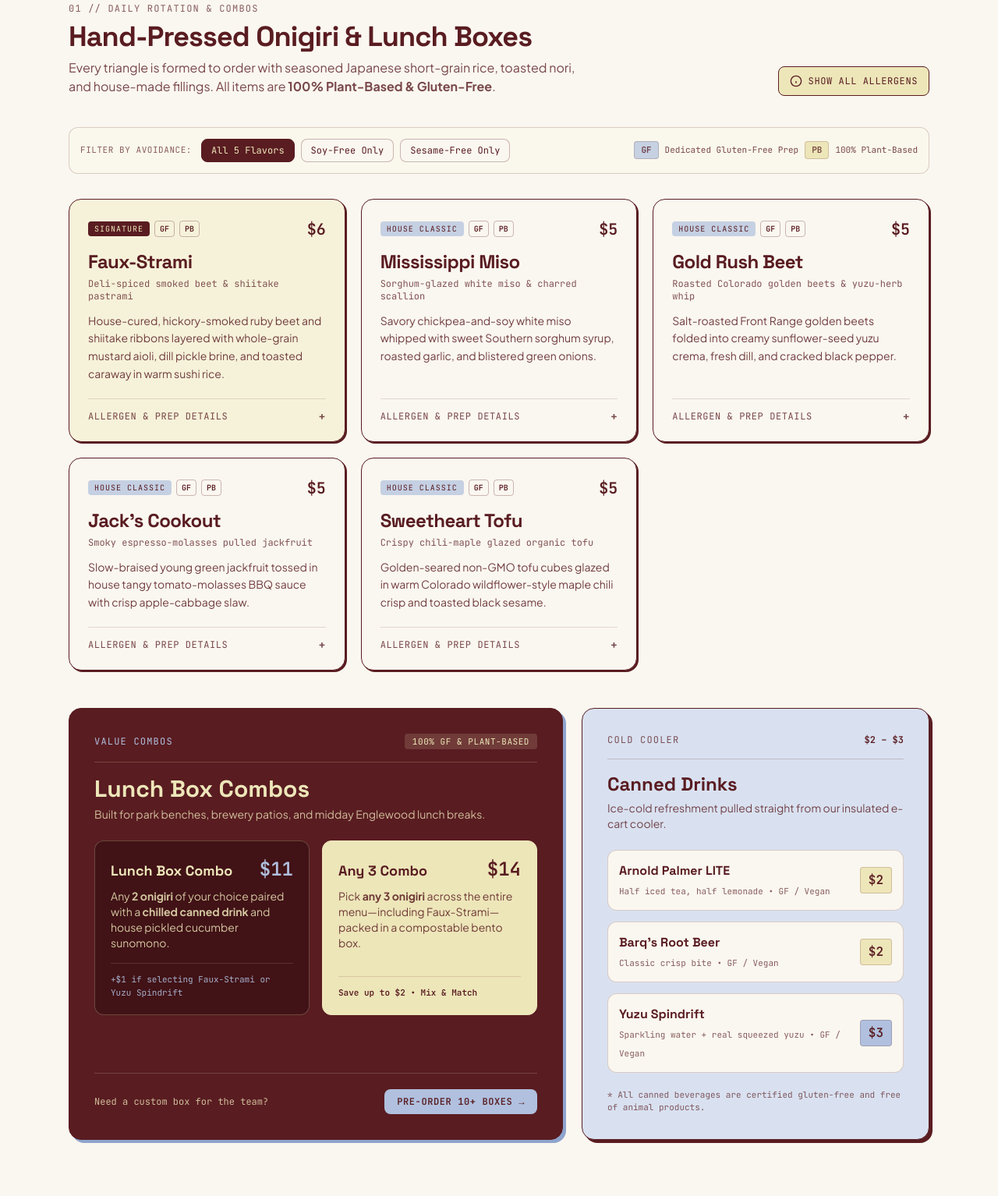
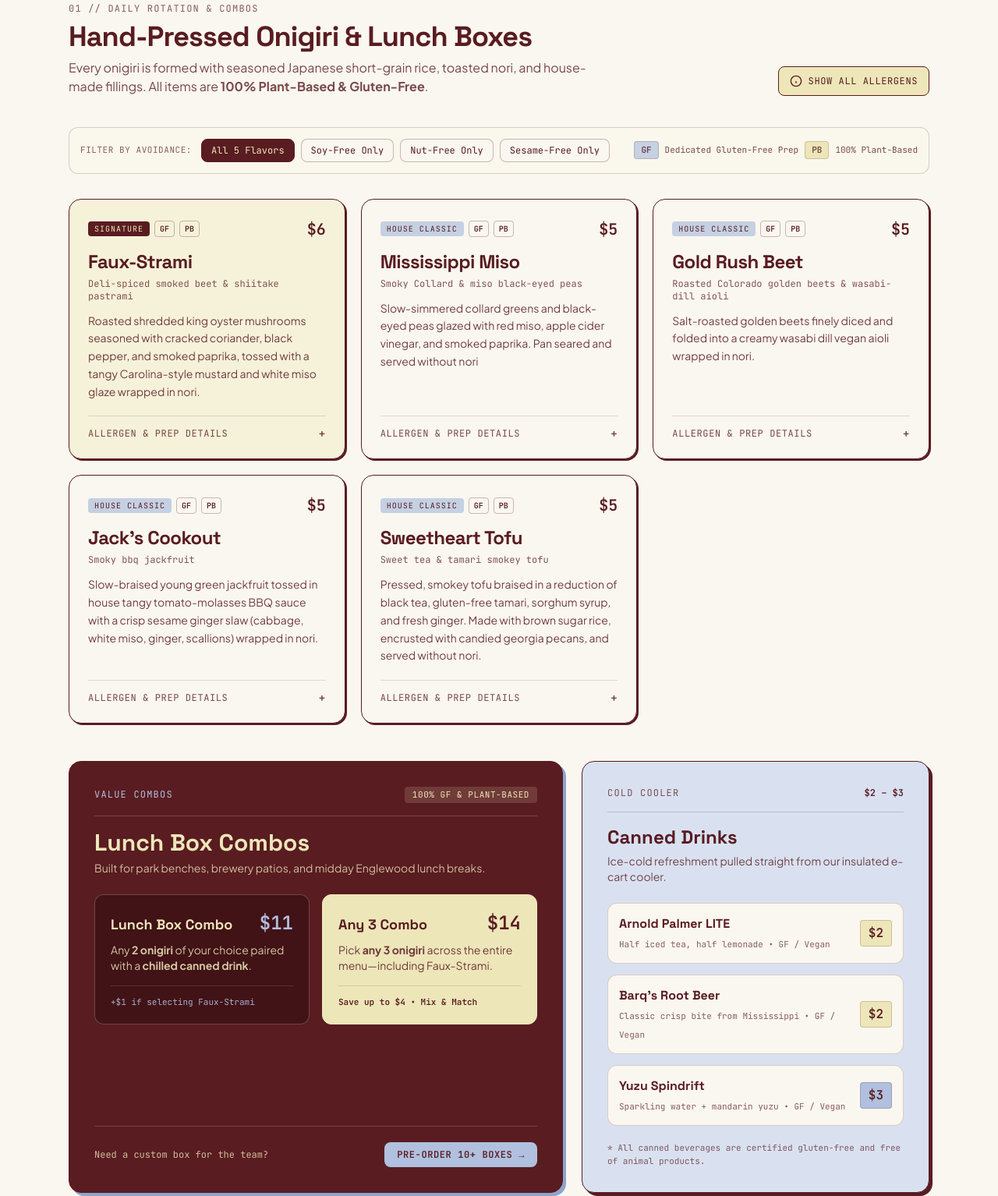
Before and after one commit to jantrkn/kudzukart, a plain HTML site: page index.html in a window 1280 px wide. Shown: the part 932-2466 px from the top of the page at 78% size. Drawn offline with nearby package versions, Linux system fonts and the light colour scheme.

Commit message:
update kudzu website v1.3

```diff
--- a/index.html
+++ b/index.html
@@ -411,7 +411,7 @@
                             Hand-Pressed Onigiri &amp; Lunch Boxes
                         </h2>
                         <p class="text-sm sm:text-base text-maroon/80 mt-2 max-w-2xl">
-                            Every triangle is formed to order with seasoned Japanese short-grain rice, toasted nori, and house-made fillings. All items are <strong>100% Plant-Based &amp; Gluten-Free</strong>.
+                            Every onigiri is formed with seasoned Japanese short-grain rice, toasted nori, and house-made fillings. All items are <strong>100% Plant-Based &amp; Gluten-Free</strong>.
                         </p>
                     </div>
 
@@ -435,6 +435,9 @@
                         </button>
                         <button type="button" data-filter="soy-free" class="filter-btn font-mono text-xs px-3 py-1.5 rounded-lg border border-maroon/30 bg-paper text-maroon hover:border-maroon transition-colors">
                             Soy-Free Only
+                        </button>
+                        <button type="button" data-filter="nut-free" class="filter-btn font-mono text-xs px-3 py-1.5 rounded-lg border border-maroon/30 bg-paper text-maroon hover:border-maroon transition-colors">
+                            Nut-Free Only
                         </button>
                         <button type="button" data-filter="sesame-free" class="filter-btn font-mono text-xs px-3 py-1.5 rounded-lg border border-maroon/30 bg-paper text-maroon hover:border-maroon transition-colors">
                             Sesame-Free Only
@@ -482,11 +485,11 @@
                                             <span class="font-mono font-bold text-2xl text-robin">$11</span>
                                         </div>
                                         <p class="text-xs sm:text-sm text-butter/85 mt-2 leading-relaxed">
-                                            Any <strong>2 onigiri</strong> of your choice paired with a <strong>chilled canned drink</strong> and house pickled cucumber sunomono.
+                                            Any <strong>2 onigiri</strong> of your choice paired with a <strong>chilled canned drink</strong>.
                                         </p>
                                     </div>
                                     <div class="mt-4 pt-3 border-t border-butter/15 font-mono text-[11px] text-robin/90">
-                                        +$1 if selecting Faux-Strami or Yuzu Spindrift
+                                        +$1 if selecting Faux-Strami
                                     </div>
                                 </div>
 
@@ -498,11 +501,11 @@
                                             <span class="font-mono font-bold text-2xl text-maroon">$14</span>
                                         </div>
                                         <p class="text-xs sm:text-sm text-maroon/85 mt-2 leading-relaxed">
-                                            Pick <strong>any 3 onigiri</strong> across the entire menu—including Faux-Strami—packed in a compostable bento box.
+                                            Pick <strong>any 3 onigiri</strong> across the entire menu—including Faux-Strami.
                                         </p>
                                     </div>
                                     <div class="mt-4 pt-3 border-t border-maroon/15 font-mono text-[11px] font-semibold text-maroon">
-                                        Save up to $2 • Mix &amp; Match
+                                        Save up to $4 • Mix &amp; Match
                                     </div>
                                 </div>
                             </div>
@@ -548,7 +551,7 @@
                                 <li class="p-3.5 rounded-xl bg-paper border border-maroon/20 flex items-center justify-between gap-3">
                                     <div>
                                         <span class="font-display font-bold text-base text-maroon block">Barq's Root Beer</span>
-                                        <span class="font-mono text-[11px] text-maroon/70">Classic crisp bite • GF / Vegan</span>
+                                        <span class="font-mono text-[11px] text-maroon/70">Classic crisp bite from Mississippi • GF / Vegan</span>
                                     </div>
                                     <span class="font-mono font-bold text-base px-2.5 py-1 rounded bg-butter border border-maroon/20">$2</span>
                                 </li>
@@ -557,7 +560,7 @@
                                 <li class="p-3.5 rounded-xl bg-paper border border-maroon/20 flex items-center justify-between gap-3">
                                     <div>
                                         <span class="font-display font-bold text-base text-maroon block">Yuzu Spindrift</span>
-                                        <span class="font-mono text-[11px] text-maroon/70">Sparkling water + real squeezed yuzu • GF / Vegan</span>
+                                        <span class="font-mono text-[11px] text-maroon/70">Sparkling water + mandarin yuzu • GF / Vegan</span>
                                     </div>
                                     <span class="font-mono font-bold text-base px-2.5 py-1 rounded bg-robin border border-maroon/20">$3</span>
                                 </li>
@@ -751,9 +754,10 @@
                     price: 6,
                     featured: true,
                     tagline: 'Deli-spiced smoked beet & shiitake pastrami',
-                    description: 'House-cured, hickory-smoked ruby beet and shiitake ribbons layered with whole-grain mustard aioli, dill pickle brine, and toasted caraway in warm sushi rice.',
+                    description: 'Roasted shredded king oyster mushrooms seasoned with cracked coriander, black pepper, and smoked paprika, tossed with a tangy Carolina-style mustard and white miso glaze wrapped in nori.',
                     allergens: ['Mustard', 'Soy (GF Tamari)', 'Sesame'],
                     soyFree: false,
+                    nutFree: true,
                     sesameFree: false,
                     prepNote: '100% Gluten-Free & Plant-Based'
                 },
@@ -762,10 +766,11 @@
                     name: 'Mississippi Miso',
                     price: 5,
                     featured: false,
-                    tagline: 'Sorghum-glazed white miso & charred scallion',
-                    description: 'Savory chickpea-and-soy white miso whipped with sweet Southern sorghum syrup, roasted garlic, and blistered green onions.',
+                    tagline: 'Smoky Collard & miso black-eyed peas',
+                    description: ' Slow-simmered collard greens and black-eyed peas glazed with red miso, apple cider vinegar, and smoked paprika. Pan seared and served without nori',
                     allergens: ['Soy (GF Miso)', 'Sesame'],
                     soyFree: false,
+                    nutFree: true,
                     sesameFree: false,
                     prepNote: '100% Gluten-Free & Plant-Based'
                 },
@@ -774,10 +779,11 @@
                     name: 'Gold Rush Beet',
                     price: 5,
                     featured: false,
-                    tagline: 'Roasted Colorado golden beets & yuzu-herb whip',
-                    description: 'Salt-roasted Front Range golden beets folded into creamy sunflower-seed yuzu crema, fresh dill, and cracked black pepper.',
+                    tagline: 'Roasted Colorado golden beets & wasabi-dill aioli',
+                    description: 'Salt-roasted golden beets finely diced and folded into a creamy wasabi dill vegan aioli wrapped in nori.',
                     allergens: ['None (Top-9 Allergen Free)'],
                     soyFree: true,
+                    nutFree: true,
                     sesameFree: true,
                     prepNote: '100% Gluten-Free, Soy-Free, Nut-Free & Plant-Based'
                 },
@@ -786,10 +792,11 @@
                     name: "Jack's Cookout",
                     price: 5,
                     featured: false,
-                    tagline: 'Smoky espresso-molasses pulled jackfruit',
-                    description: 'Slow-braised young green jackfruit tossed in house tangy tomato-molasses BBQ sauce with crisp apple-cabbage slaw.',
+                    tagline: 'Smoky bbq jackfruit',
+                    description: 'Slow-braised young green jackfruit tossed in house tangy tomato-molasses BBQ sauce with a crisp sesame ginger slaw (cabbage, white miso, ginger, scallions) wrapped in nori.',
                     allergens: ['Mustard'],
                     soyFree: true,
+                    nutFree: true,
                     sesameFree: true,
                     prepNote: '100% Gluten-Free, Soy-Free & Plant-Based'
                 },
@@ -798,10 +805,11 @@
                     name: 'Sweetheart Tofu',
                     price: 5,
                     featured: false,
-                    tagline: 'Crispy chili-maple glazed organic tofu',
-                    description: 'Golden-seared non-GMO tofu cubes glazed in warm Colorado wildflower-style maple chili crisp and toasted black sesame.',
-                    allergens: ['Soy', 'Sesame'],
+                    tagline: 'Sweet tea & tamari smokey tofu',
+                    description: 'Pressed, smokey tofu braised in a reduction of black tea, gluten-free tamari, sorghum syrup, and fresh ginger. Made with brown sugar rice, encrusted with candied georgia pecans, and served without nori.',
+                    allergens: ['Soy', 'Sesame' , 'Tree Nuts'],
                     soyFree: false,
+                    nutFree: false,
                     sesameFree: false,
                     prepNote: '100% Gluten-Free & Plant-Based'
                 }
@@ -885,6 +893,7 @@
 
                 const filteredItems = ONIGIRI_MENU.filter(item => {
                     if (currentFilter === 'soy-free') return item.soyFree;
+                    if (currentFilter === 'nut-free') return item.nutFree;
                     if (currentFilter === 'sesame-free') return item.sesameFree;
                     return true;
                 });
```
